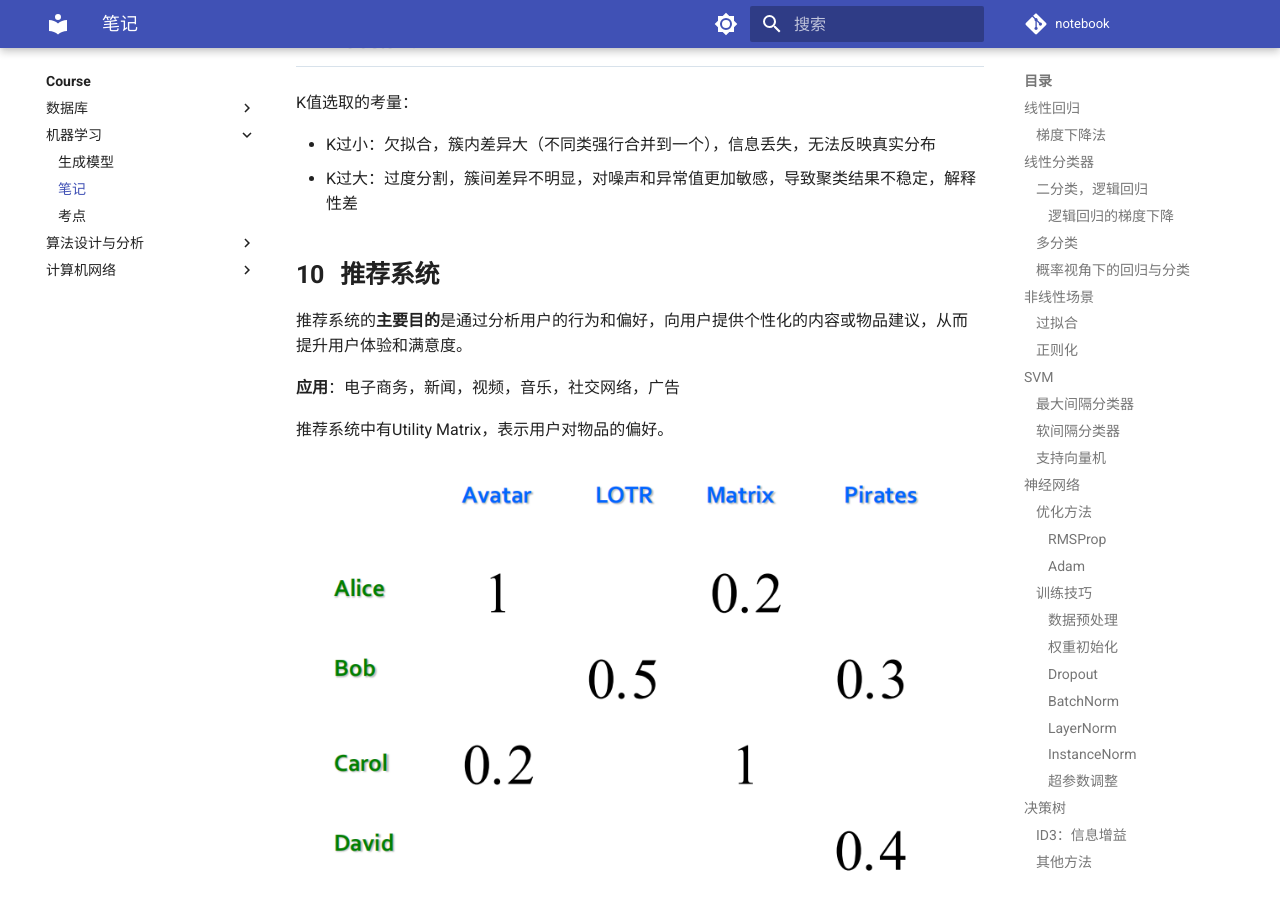
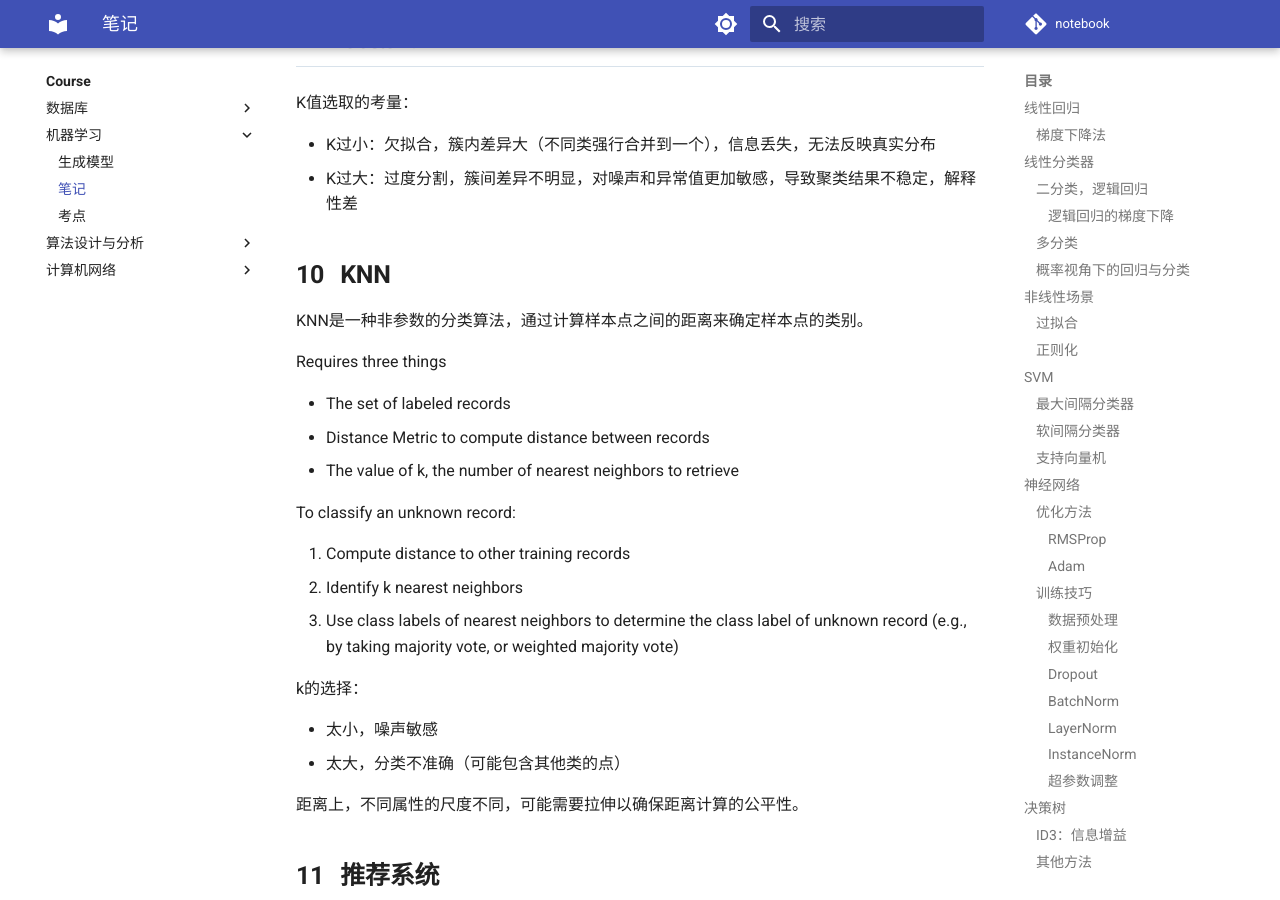
Before and after one commit to henry-y/notebook, an MkDocs documentation site: the page built from docs/Course/机器学习/笔记.md, in a window 1280 px wide and 900 px high, scrolled down 21689 px. Built offline with MkDocs 1.6.1 and Material for MkDocs 9.7.7, drawn with Linux system fonts in a browser that asks for light colours; comment, search, counter and statistics services are not loaded; some of the changed text lies outside the part shown.

Commit message:
更新机器学习笔记

```diff
--- a/docs/Course/机器学习/笔记.md
+++ b/docs/Course/机器学习/笔记.md
@@ -600,6 +600,29 @@ K值选取的考量：
 - K过小：欠拟合，簇内差异大（不同类强行合并到一个），信息丢失，无法反映真实分布
 - K过大：过度分割，簇间差异不明显，对噪声和异常值更加敏感，导致聚类结果不稳定，解释性差
 
+## KNN
+
+KNN是一种非参数的分类算法，通过计算样本点之间的距离来确定样本点的类别。
+
+Requires three things
+
+- The set of labeled records
+- Distance Metric to compute distance between records
+- The value of k, the number of nearest neighbors to retrieve
+
+To classify an unknown record:
+
+1. Compute distance to other training records
+2. Identify k nearest neighbors
+3. Use class labels of nearest neighbors to determine the class label of unknown record (e.g., by taking majority vote, or weighted majority vote)
+
+k的选择：
+
+- 太小，噪声敏感
+- 太大，分类不准确（可能包含其他类的点）
+
+距离上，不同属性的尺度不同，可能需要拉伸以确保距离计算的公平性。
+
 ## 推荐系统
 
 推荐系统的**主要目的**是通过分析用户的行为和偏好，向用户提供个性化的内容或物品建议，从而提升用户体验和满意度。
@@ -619,6 +642,8 @@ K值选取的考量：
 对于第一个问题：有两种方法，显示要求评分（这并不太可能实现），还有隐式的收集，从用户的行为中学习排序
 
 对于第二个问题：Utility Matrix有几个特点，一是Sparsity（稀疏），二是Cold Start（数据有限），三是新物品或新用户的加入时如何推荐
+
+基于内容的推荐，由于根据的是物体本身特征的相似性，并不依赖于评分，所以不需要效用矩阵U。而协同过滤需要其他用户的评分（无论是U-U协同过滤还是I-I协同过滤）
 
 ### 基于内容的推荐
 
@@ -721,3 +746,41 @@ P@K：推荐列表中前K个物品中，用户喜欢的概率
 可以这样子划分测试集
 
 ![](img/2025-01-01-00-22-10.png)
+
+## 检索评估
+
+有precision和recall，还有F1 score的评价指标，F1是综合前两者的一个指标。
+
+![](img/2025-01-11-14-34-57.png)
+
+$F_1 = \frac {2 \times precision \times recall} {precision + recall}$
+
+F接近1，说明效果越好。F接近0，说明效果越差。F是调和平均数，取值范围在0-1之间。
+
+再加入一个ranking的评价指标：P@K，推荐列表中前K个物品中，用户喜欢的概率。
+
+以及Mean Average Precision，MAP，平均准确率。
+
+Mean Reciprocal Rank，MRR，平均倒数排名。
+
+还有NDCG，Normalized Discounted Cumulative Gain，归一化折损累积增益。
+
+P@K:计算Top K中的准确率。
+
+![](img/2025-01-11-14-37-22.png)
+
+MAP就是P@K的平均值。（只计算每个最后一个是正确的）
+
+![](img/2025-01-11-14-38-08.png)
+
+注意看这个图，图里面两个红色的点不计算。
+
+然后还可以对不同的查询计算MAP，再求这些MAP的平均值。
+
+DCG：Discounted Cumulative Gain，折损累积增益。
+
+![](img/2025-01-11-14-43-51.png)
+
+NDCG就是对DCG做归一化，除掉理想的IdCG，也就是顺序排列的DCG。
+
+![](img/2025-01-11-14-46-37.png)
```
Also changed, not shown: docs/Course/机器学习/生成模型.md (+14 -0 lines), docs/Course/机器学习/img/2025-01-11-14-34-57.png (added), docs/Course/机器学习/img/2025-01-11-14-37-22.png (added), docs/Course/机器学习/img/2025-01-11-14-38-08.png (added), docs/Course/机器学习/img/2025-01-11-14-43-51.png (added), docs/Course/机器学习/img/2025-01-11-14-46-37.png (added).
